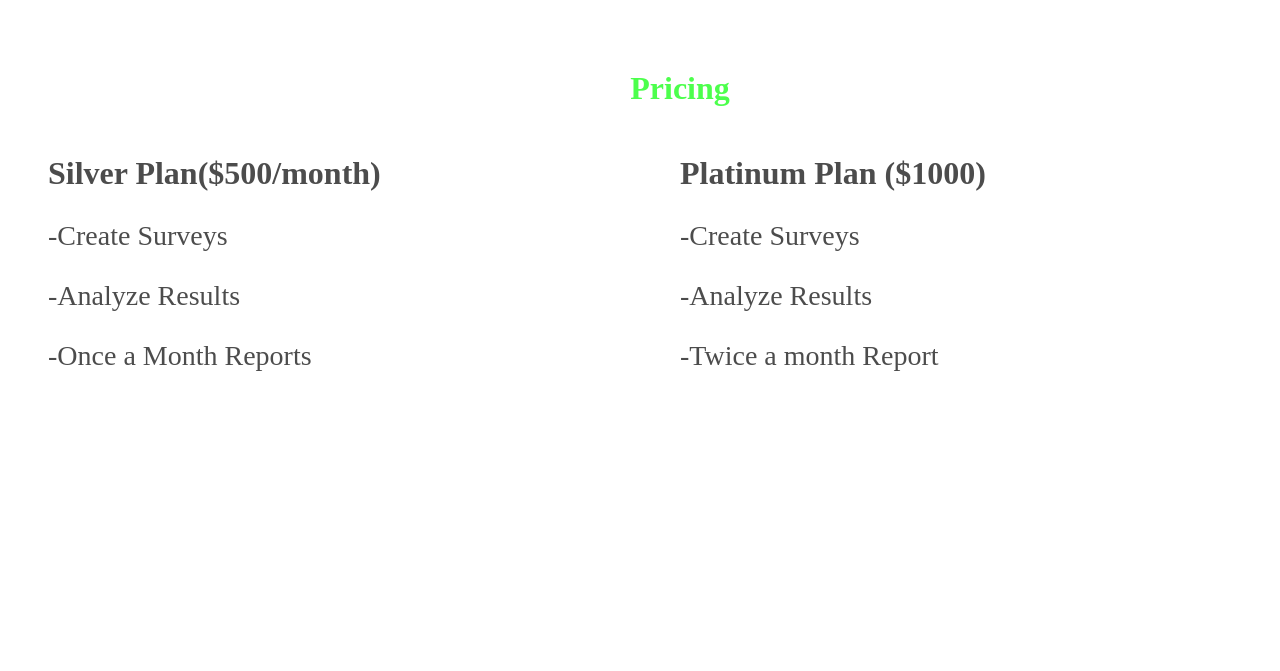
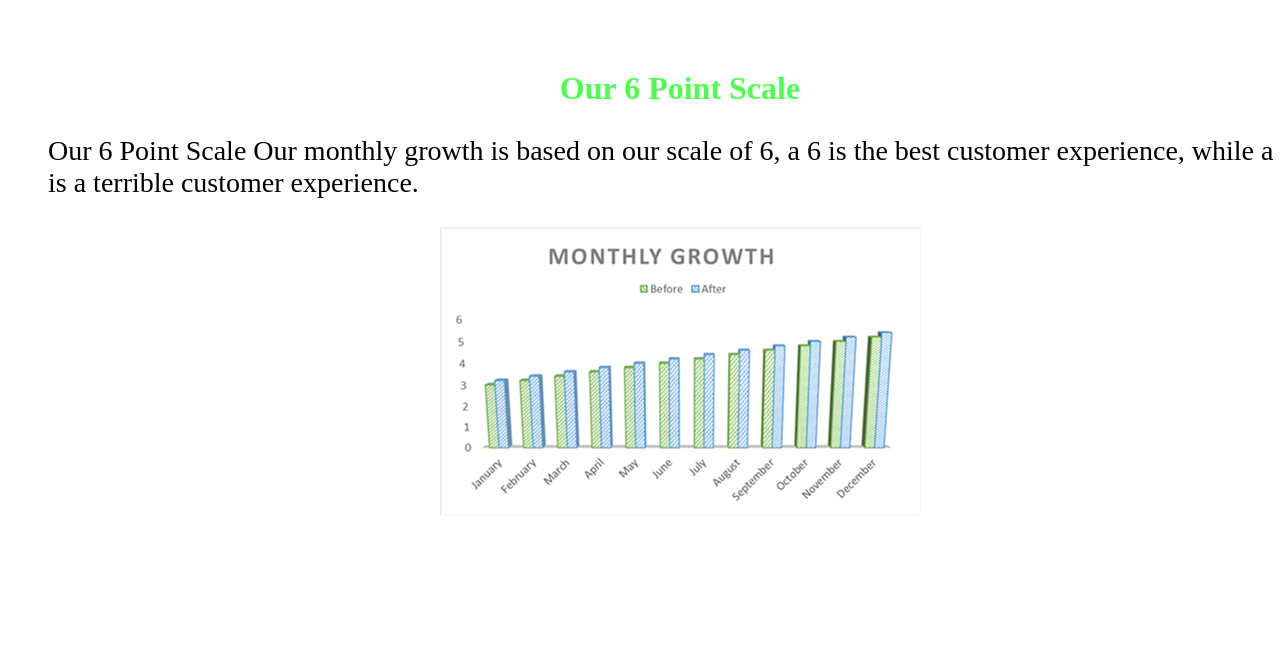
Before and after one commit to ZacharyJeffreys/uxshop, a plain HTML site: page index.html in a window 1280 px wide. Shown: the part 1869-2540 px from the top of the page. Drawn offline with Linux system fonts and the light colour scheme; files whose address does not match are found by name.

Commit message:
Update index.html

```diff
--- a/index.html
+++ b/index.html
@@ -25,7 +25,7 @@
       <h1>"Bringing UX Research to Small and Medium Businesses"</h1>
 
       <h2> Our Mission</h2>
-      <p>Now days, a lot of businesses focus a lot of time attempting to raise their online reviews, customer satisfaction and acquire more customers, but don’t know how to collect or analyze actual data of their customers.  This is where we come in. We use proper UX Research methods to collect and analyze data from the customers, then report it to the business owners in ways they can easily understand. Then business owners can use the insights from the data to increase online reviews, customer acquisition and customer retainment. Thus happier customers, equals more traffic, which equals higher income!</p>
+      <p>Now days, a lot of businesses focus a lot of time attempting to raise their online reviews, customer satisfaction and acquire more customers, but don't know how to collect or analyze actual data of their customers.  This is where we come in. We use proper UX Research methods to collect and analyze data from the customers, then report it to the business owners in ways they can easily understand. Then business owners can use the insights from the data to increase online reviews, customer acquisition and customer retainment. Thus happier customers, equals more traffic, which equals higher income!</p>
     </div>
   </div>
   <!--short video-->
@@ -49,8 +49,20 @@
       </div>
     </div>
   </div>
+  <!--6 Point Scale -->
+  <div class='page' id = 'scale'>
+    <h2>Our 6 Point Scale </h2>
+    <p> Our 6 Point Scale
+      Our monthly growth is based on our scale of 6,
+      a 6 is the best customer experience, while a 0 is a
+       terrible customer experience. </p>
+       <center>
+      <img src = "C:\Projects\UXShop\uxshop-master\Satisfaction Graph.png"/>
+    </center>
+
+    </div>
     <!--Pricing Page-->
-  <div class='page' id='pricing'>
+    <!--  <div class='page' id='pricing'>
     <h2>Pricing</h2>
     <div id='silver'>
     <h1>Silver Plan($500/month)</h1>
@@ -65,6 +77,7 @@
   <p>-Twice a month Report</p>
 </div>
 </div>
+-->
 
 <!--Attributes-->
 <div class='page' id="attibutes">
```
Lines whose indentation alone changed are shown as unchanged.
